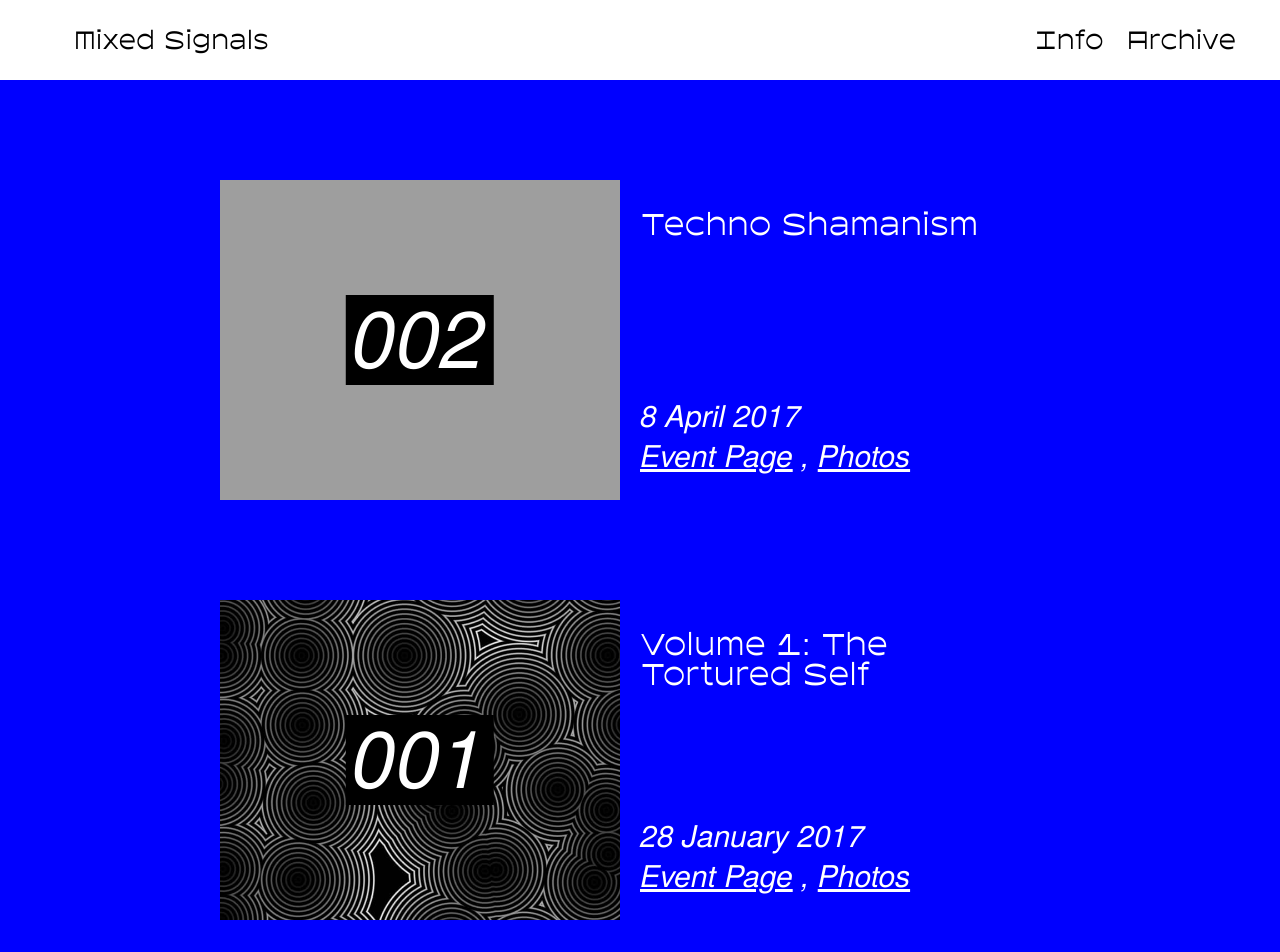
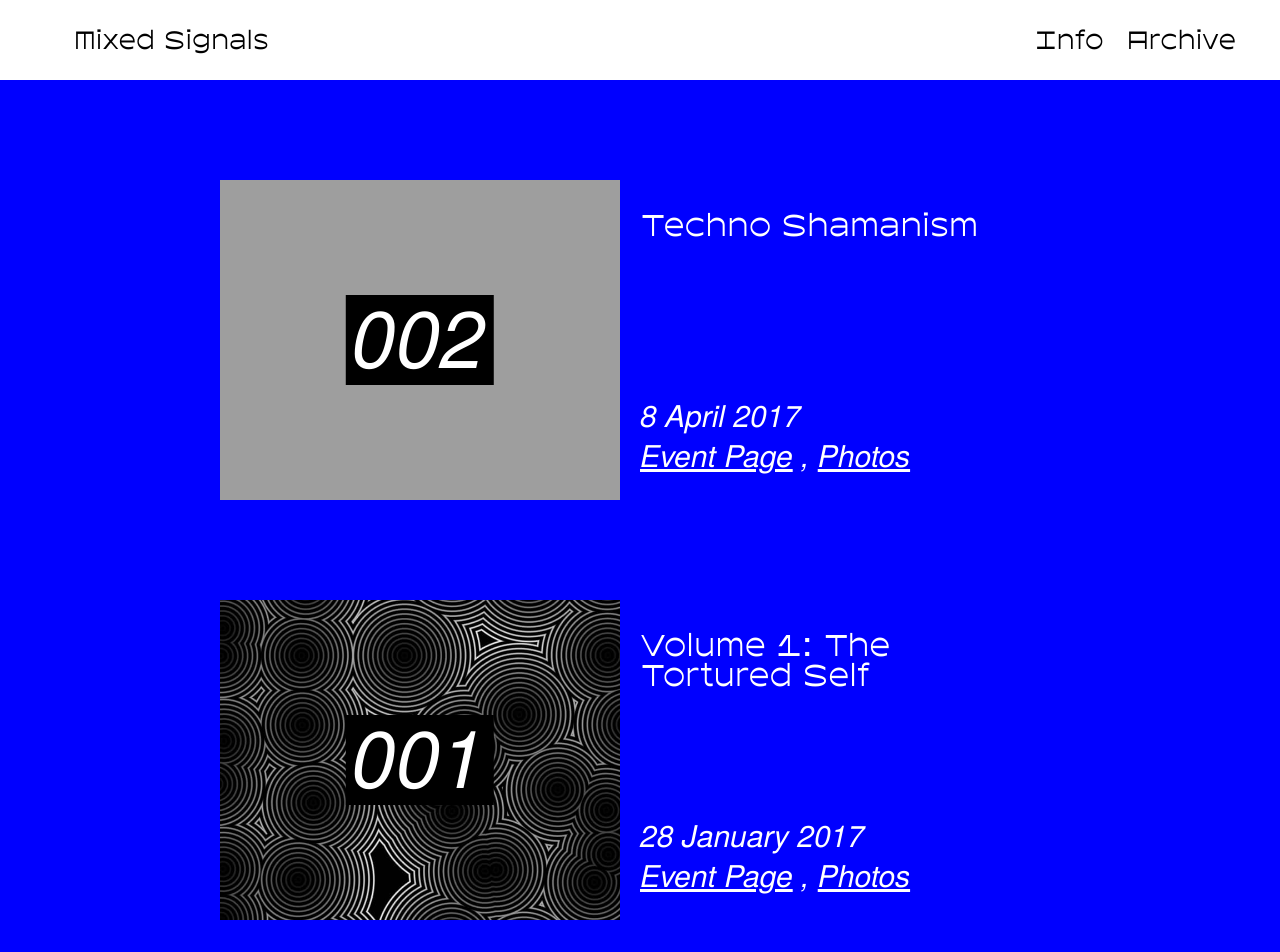
Before and after one commit to mixedsignals/mixedsignals.github.io, a Jekyll site: the page built from _pages/archive.md, in a window 1280 px wide. Shown: the top 952 px of the page. Built offline with Jekyll 4.4.1, drawn with Linux system fonts in a browser that asks for light colours; some web fonts are replaced.

Commit message:
updating fifty font with licensed version

```diff
--- a/_includes/archive.scss
+++ b/_includes/archive.scss
@@ -11,12 +11,9 @@
 }
 
 @font-face {
-  font-family: "FiftyTrial-Regular";
-  src: url("{{ site.url }}/assets/fonts/FiftyTrial-Regular/FiftyTrial-Regular.eot"); /* IE9 Compat Modes */
-  src: url("{{ site.url }}/assets/fonts/FiftyTrial-Regular/FiftyTrial-Regular.eot?#iefix") format("embedded-opentype"), /* IE6-IE8 */
-    url("{{ site.url }}/assets/fonts/FiftyTrial-Regular/FiftyTrial-Regular.ttf") format("truetype"), /* Safari, Android, iOS */
-    url("{{ site.url }}/assets/fonts/FiftyTrial-Regular/FiftyTrial-Regular.woff") format("woff"), /* Modern Browsers */
-    url("{{ site.url }}/assets/fonts/FiftyTrial-Regular/FiftyTrial-Regular.woff2") format("woff2"); /* Modern Browsers */
+  font-family: "Fifty-Regular";
+  src: url("{{ site.url }}/assets/fonts/Fifty-Regular/Fifty-Regular.woff") format("woff"), /* Modern Browsers */
+    url("{{ site.url }}/assets/fonts/Fifty-Regular/Fifty-Regular.woff2") format("woff2"); /* Modern Browsers */
   font-weight: normal;
   font-style: normal;
 }
--- a/_includes/info.scss
+++ b/_includes/info.scss
@@ -11,12 +11,9 @@
 }
 
 @font-face {
-  font-family: "FiftyTrial-Regular";
-  src: url("{{ site.url }}/assets/fonts/FiftyTrial-Regular/FiftyTrial-Regular.eot"); /* IE9 Compat Modes */
-  src: url("{{ site.url }}/assets/fonts/FiftyTrial-Regular/FiftyTrial-Regular.eot?#iefix") format("embedded-opentype"), /* IE6-IE8 */
-    url("{{ site.url }}/assets/fonts/FiftyTrial-Regular/FiftyTrial-Regular.ttf") format("truetype"), /* Safari, Android, iOS */
-    url("{{ site.url }}/assets/fonts/FiftyTrial-Regular/FiftyTrial-Regular.woff") format("woff"), /* Modern Browsers */
-    url("{{ site.url }}/assets/fonts/FiftyTrial-Regular/FiftyTrial-Regular.woff2") format("woff2"); /* Modern Browsers */
+  font-family: "Fifty-Regular";
+  src: url("{{ site.url }}/assets/fonts/Fifty-Regular/Fifty-Regular.woff") format("woff"), /* Modern Browsers */
+    url("{{ site.url }}/assets/fonts/Fifty-Regular/Fifty-Regular.woff2") format("woff2"); /* Modern Browsers */
   font-weight: normal;
   font-style: normal;
 }
--- a/_includes/styles.scss
+++ b/_includes/styles.scss
@@ -11,15 +11,13 @@
 }
 
 @font-face {
-  font-family: "FiftyTrial-Regular";
-  src: url("{{ site.url }}/assets/fonts/FiftyTrial-Regular/FiftyTrial-Regular.eot"); /* IE9 Compat Modes */
-  src: url("{{ site.url }}/assets/fonts/FiftyTrial-Regular/FiftyTrial-Regular.eot?#iefix") format("embedded-opentype"), /* IE6-IE8 */
-    url("{{ site.url }}/assets/fonts/FiftyTrial-Regular/FiftyTrial-Regular.ttf") format("truetype"), /* Safari, Android, iOS */
-    url("{{ site.url }}/assets/fonts/FiftyTrial-Regular/FiftyTrial-Regular.woff") format("woff"), /* Modern Browsers */
-    url("{{ site.url }}/assets/fonts/FiftyTrial-Regular/FiftyTrial-Regular.woff2") format("woff2"); /* Modern Browsers */
+  font-family: "Fifty-Regular";
+  src: url("{{ site.url }}/assets/fonts/Fifty-Regular/Fifty-Regular.woff") format("woff"), /* Modern Browsers */
+    url("{{ site.url }}/assets/fonts/Fifty-Regular/Fifty-Regular.woff2") format("woff2"); /* Modern Browsers */
   font-weight: normal;
   font-style: normal;
 }
+
 @import // "foundation",
   "base",
   "header",
--- a/_sass/base.scss
+++ b/_sass/base.scss
@@ -1,6 +1,6 @@
 $blue: #0000FF;
 $texGyreItalic: "TeXGyreHeros-Italic", Arial, sans-serif;
-$fiftyRegular: "FiftyTrial-Regular", Arial, sans-serif;
+$fiftyRegular: "Fifty-Regular", Arial, sans-serif;
 $descriptionFontSize: 14px;
 $largeFont: 40px;
 $largeFontMobile: 20px;
```
Also changed, not shown: _assets/fonts/Fifty-Regular/Fifty-Regular.woff (added), _assets/fonts/Fifty-Regular/Fifty-Regular.woff2 (added), _assets/fonts/FiftyTrial-Regular/FiftyTrial-Regular.otf (deleted), _assets/fonts/FiftyTrial-Regular/FiftyTrial-Regular.ttf (deleted), _assets/fonts/FiftyTrial-Regular/FiftyTrial-Regular.woff (deleted), _assets/fonts/FiftyTrial-Regular/FiftyTrial-Regular.woff2 (deleted), _includes/svgs/logo_round_no_bg.svg, assets/fonts/Fifty-Regular/Fifty-Regular.woff (added), assets/fonts/Fifty-Regular/Fifty-Regular.woff2 (added), 1 other file.
